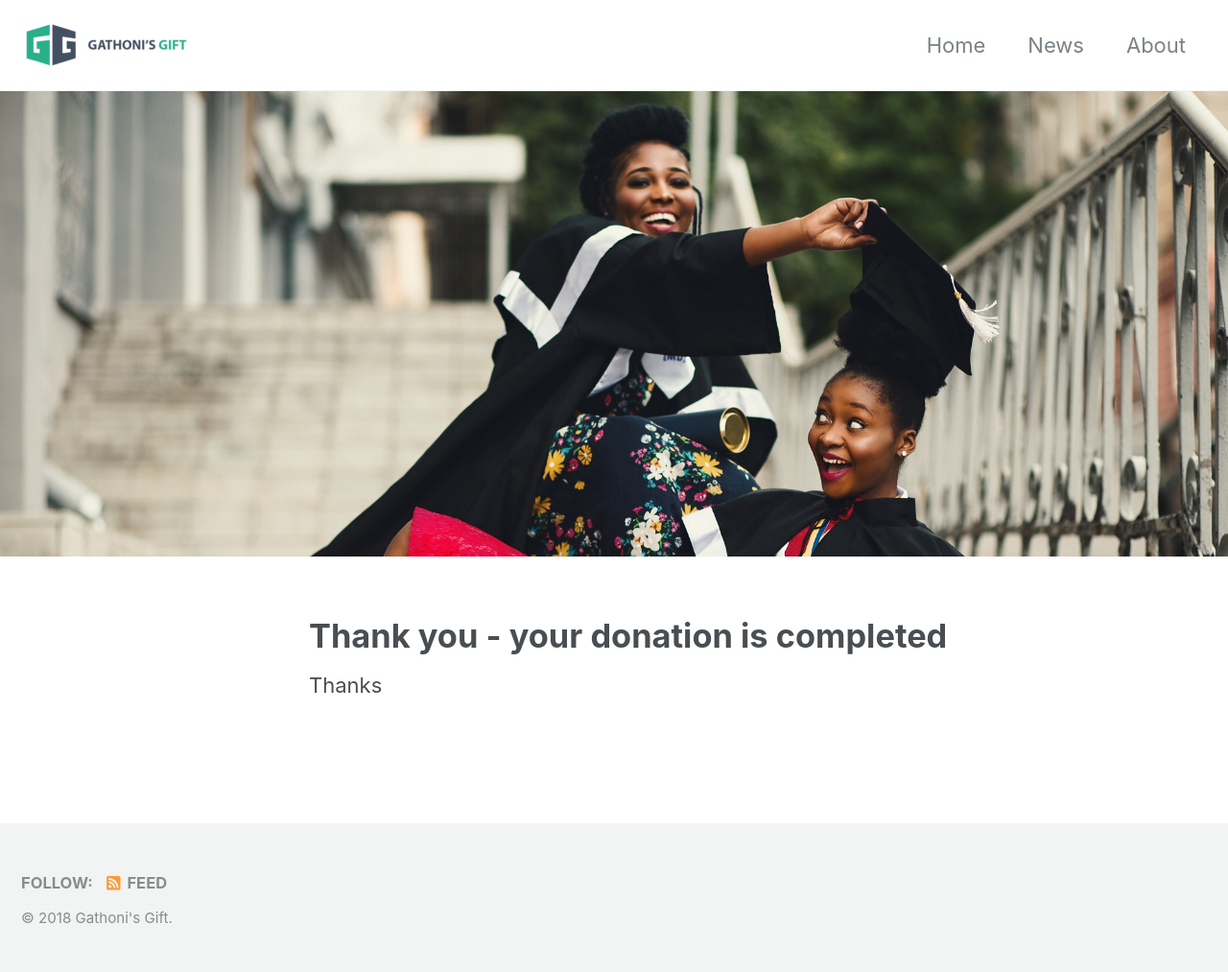
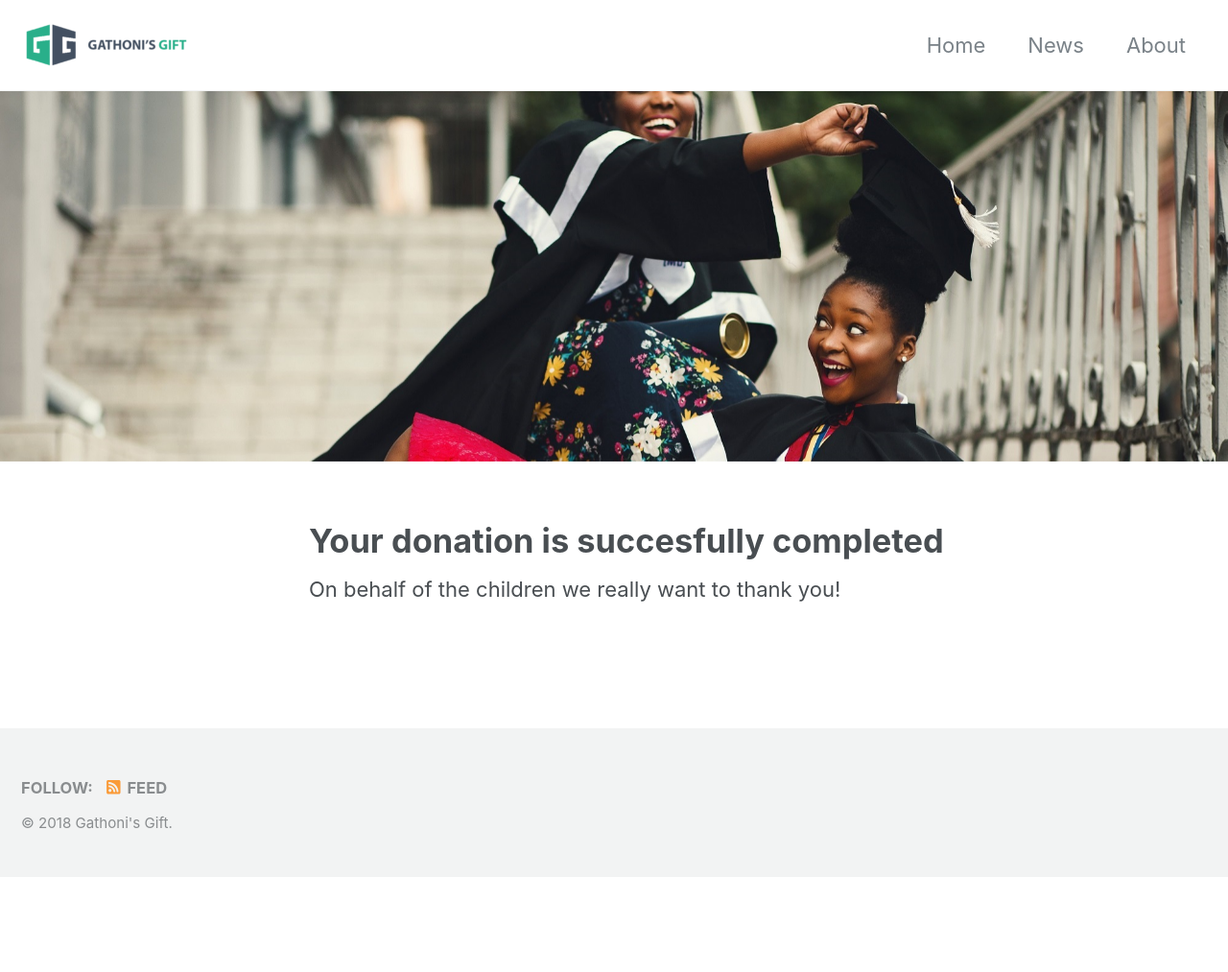
Before and after one commit to gathonisgift/gathonisgift.github.io, a Jekyll site: the page built from _pages/completed.md, in a window 1280 px wide. Shown: the whole page at 96% size. Built offline with Jekyll 4.4.1, drawn with Linux system fonts in a browser that asks for light colours; cached includes are drawn as plain includes; nearby versions of some CDN libraries; after the commit the page ends 914 px from its top, so only the background shows below that.

Commit message:
thank you
thank you

```diff
--- a/_pages/completed.md
+++ b/_pages/completed.md
@@ -1,9 +1,9 @@
 ---
-title: "Thank you - your donation is completed"
+title: "Your donation is succesfully completed"
 permalink: "/completed/"
 classes: wide
 header:
    image: "/images/completed.jpg"
 ---
 
-Thanks
+On behalf of the children we really want to thank you!
```
Also changed, not shown: images/completed.jpg.
